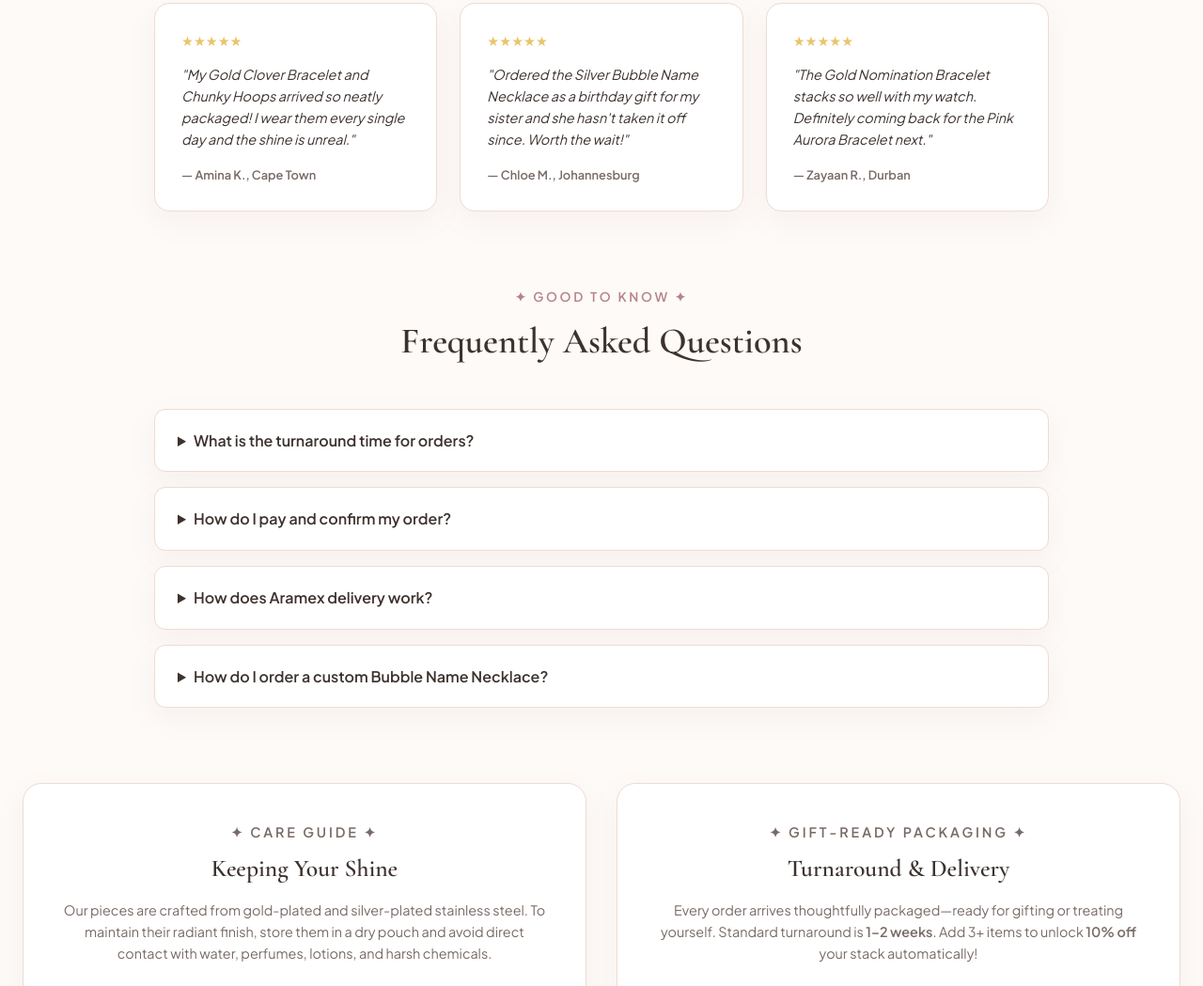
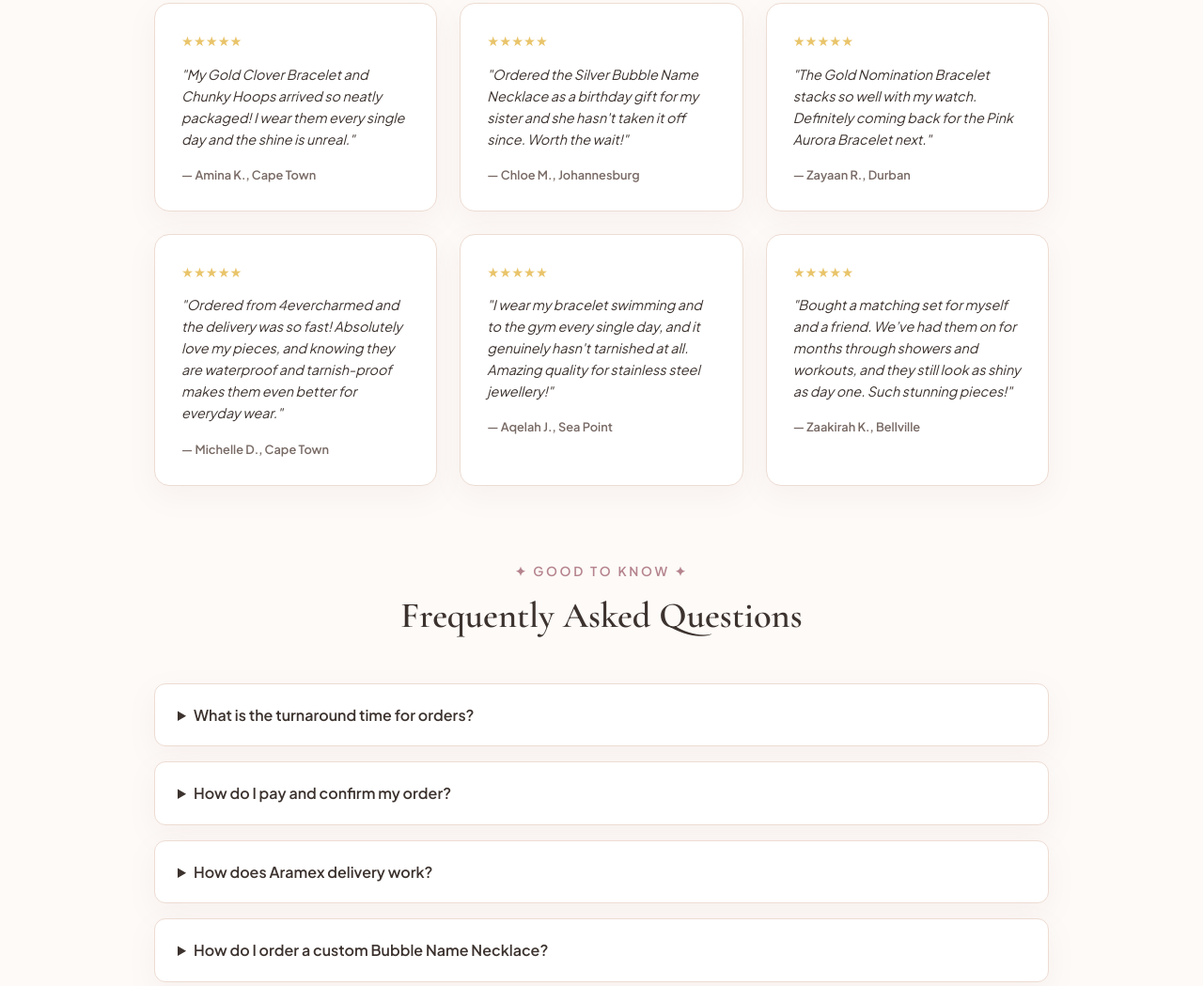
Before and after one commit to ammaarahlatief/4evercharmed-site, a plain HTML site: page index.html in a window 1280 px wide. Shown: the part 8815-9864 px from the top of the page at 94% size. Drawn offline with nearby package versions, Linux system fonts and the light colour scheme.

Commit message:
Update index.html
Add new waterproof and tarnish-proof reviews to grid

```diff
--- a/index.html
+++ b/index.html
@@ -204,6 +204,23 @@
         <p class="review-text">"The Gold Nomination Bracelet stacks so well with my watch. Definitely coming back for the Pink Aurora Bracelet next."</p>
         <p class="review-author">— Zayaan R., Durban</p>
       </article>
+      <article class="review-card">
+                <div class="review-stars">&#9733;&#9733;&#9733;&#9733;&#9733;</div>
+                <p class="review-text">"Ordered from 4evercharmed and the delivery was so fast! Absolutely love my pieces, and knowing they are waterproof and tarnish-proof makes them even better for everyday wear."</p>
+                <p class="review-author">&mdash; Michelle D., Cape Town</p>
+            </article>
+
+            <article class="review-card">
+                <div class="review-stars">&#9733;&#9733;&#9733;&#9733;&#9733;</div>
+                <p class="review-text">"I wear my bracelet swimming and to the gym every single day, and it genuinely hasn't tarnished at all. Amazing quality for stainless steel jewellery!"</p>
+                <p class="review-author">&mdash; Aqelah J., Sea Point</p>
+            </article>
+
+            <article class="review-card">
+                <div class="review-stars">&#9733;&#9733;&#9733;&#9733;&#9733;</div>
+                <p class="review-text">"Bought a matching set for myself and a friend. We’ve had them on for months through showers and workouts, and they still look as shiny as day one. Such stunning pieces!"</p>
+                <p class="review-author">&mdash; Zaakirah K., Bellville</p>
+            </article>
     </div>
   </section>
 
```
